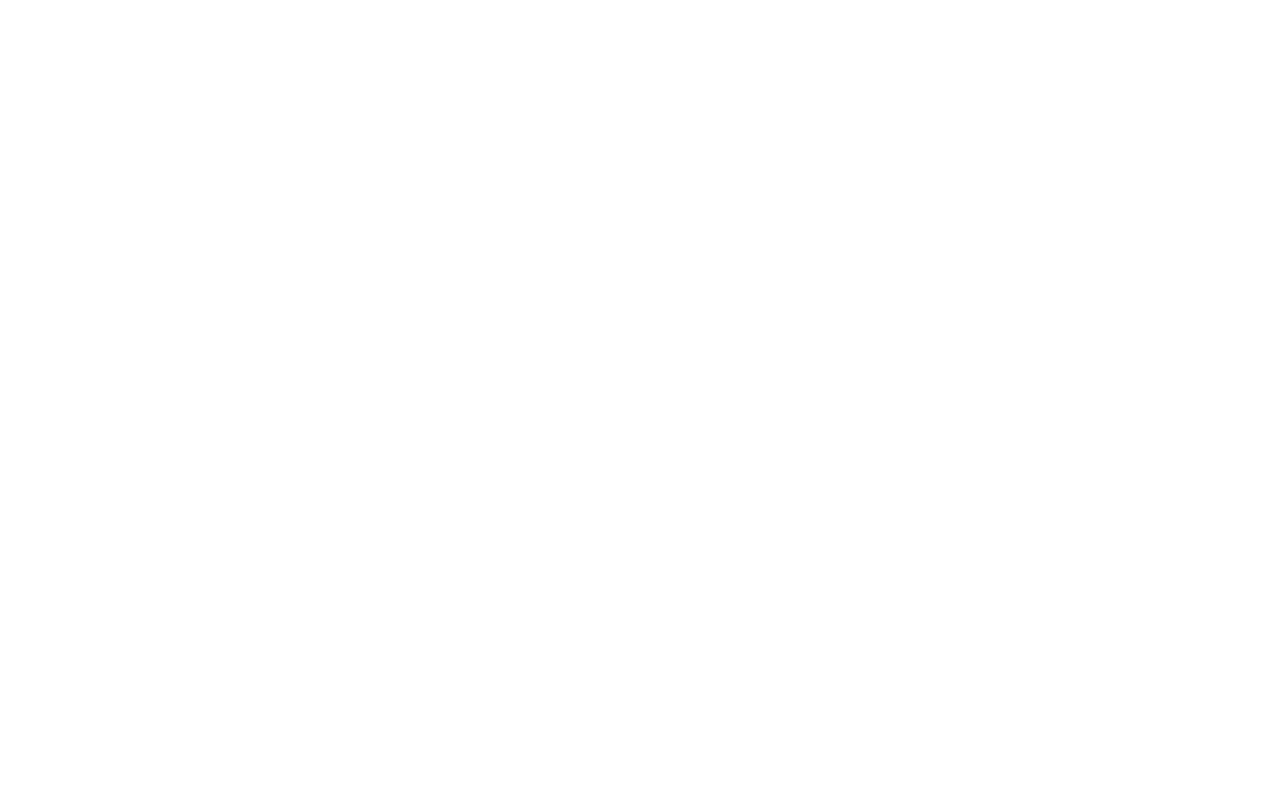
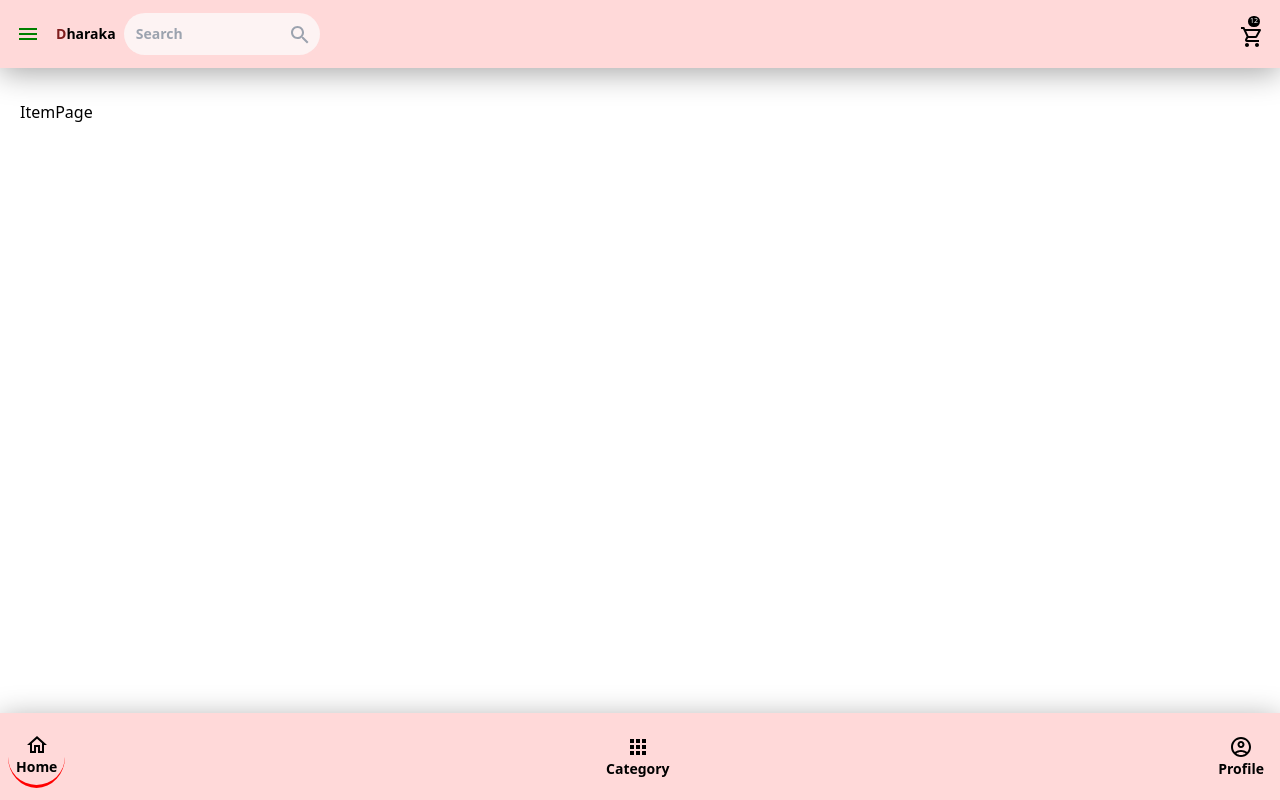
Before and after one commit to DHARAKA-METH/e-commerce-app-react, a React (Create React App) app: page /category/1/item in a window 1280 px wide. Before the commit this address had no page. Built offline with nearby package versions, Linux system fonts and the light colour scheme.

Commit message:
Item page create and link

```diff
--- /dev/null
+++ b/src/Pages/ItemPage/ItemPage.js
@@ -0,0 +1,9 @@
+const ItemPage = () => {
+  return (
+    <div className="px-5 py-[100px]  w-full h-screen overflow-y-scroll">
+      ItemPage
+    </div>
+  )
+}
+
+export default ItemPage
--- a/src/Routers/AppRouter.js
+++ b/src/Routers/AppRouter.js
@@ -12,7 +12,8 @@ import Home from "../Pages/Home/Home";
 import Login from "../Login/Login";
 import UserProtected from "./UserProtected";
 import Category from "../Pages/Category/Category";
-import CategoryItems from "../Pages/Category/CategoryItems/CategoryItems";
+import CategoryItems from "../Pages/CategoryItems/CategoryItems";
+import ItemPage from "../Pages/ItemPage/ItemPage";
 
 // const router=createBrowserRouter([
 //   {
@@ -52,7 +53,10 @@ const AppRouter = () => {
             <Route index element={<Home />} />
             <Route path="category" >
               <Route index element={<Category />}/>
-              <Route path=":CategoryId" element={<CategoryItems />} />
+              <Route path=":CategoryId"  >
+                <Route index element={<CategoryItems />}/>
+                <Route path="item" element={<ItemPage/>}/>
+              </Route>
             </Route>
             <Route element={<UserProtected />}>
               <Route path="user" element={<User />} />
```
Also changed, not shown: src/Pages/CategoryItems/CategoryItems.js (renamed from src/Pages/Category/CategoryItems/CategoryItems.js).
